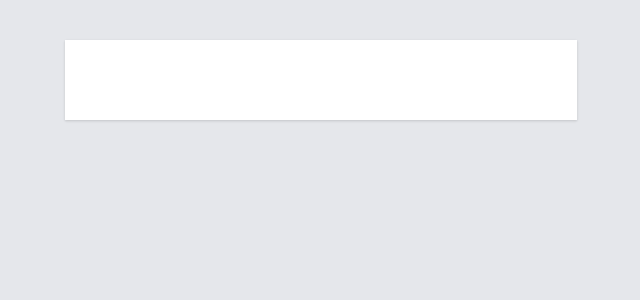
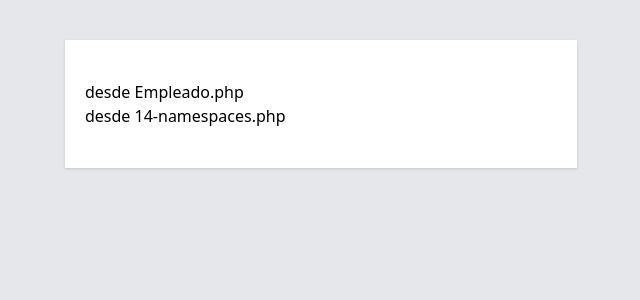
Before and after one commit to Norman-Arredondo/PHP_POO, a PHP site: page /14-namespaces.php in a window 1280 px wide. Shown: the part 160-460 px from the top of the page, without its empty margins (319-959 px from the left). Run offline with PHP 8.4, Linux system fonts and the light colour scheme.

Commit message:
Trabajando con namespace para tener clases con el mismo nombre usando un alias

```diff
--- a/13-interfaces.php
+++ b/13-interfaces.php
@@ -5,10 +5,7 @@
 
  interface RestauranteInterface {
      public function getNombre();
-
      public function getPrecio() : int;
-
-
 
  }
 class MenuRestaurant implements RestauranteInterface {
--- a/14-namespaces.php
+++ b/14-namespaces.php
@@ -1,3 +1,18 @@
-<?php include 'includes/header.php';
+<?php
+namespace empleado_2;
 
+include 'includes/header.php';
+/*Un namespace tiene que ser lo primero que se mande llamar en ese scrip  */
 require_once 'Empleado.php';
+
+echo "<br>";
+
+class Empleado {
+
+    public function __construct() {
+        echo "desde 14-namespaces.php ";
+    }
+}
+
+//Instanciar
+$empleado = new Empleado();
--- a/Empleado.php
+++ b/Empleado.php
@@ -1 +1,11 @@
 <?php
+namespace empleado_1;
+class Empleado {
+
+    public function __construct() {
+        echo "desde Empleado.php ";
+    }
+}
+
+//Instanciar
+$empleado = new Empleado();
```
